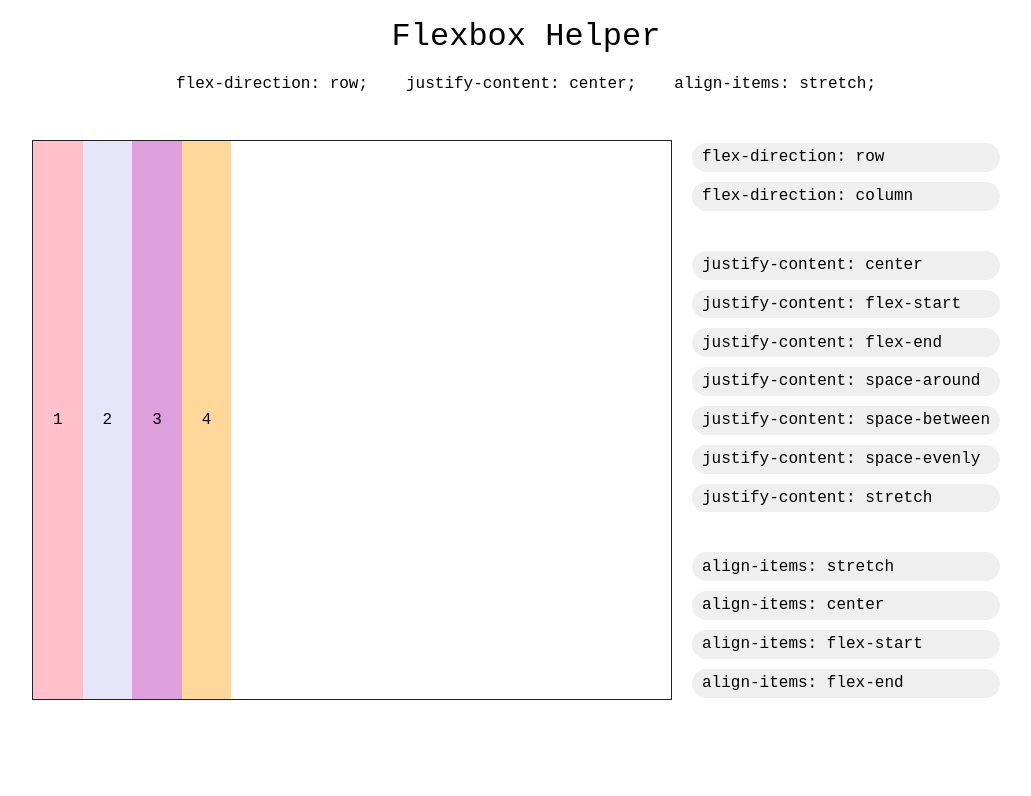
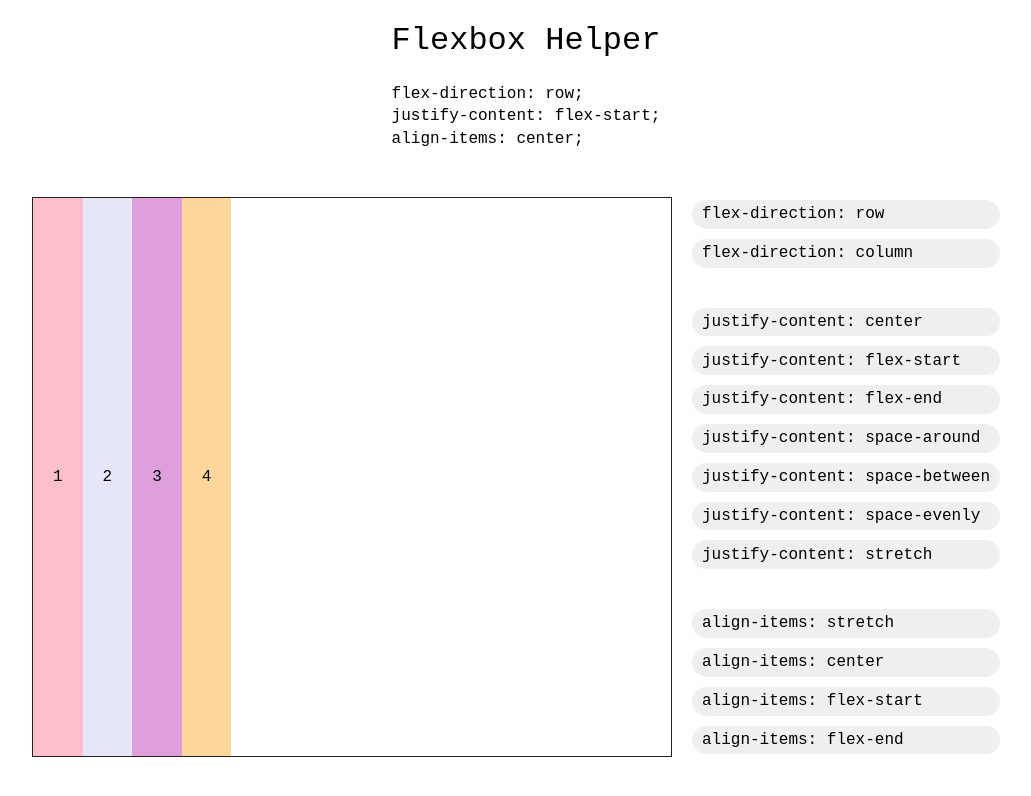
Before and after one commit to brandicameron/flexbox-helper, a plain HTML site: page index.html in a window 1280 px wide. Both pictures are taken after a click on the button "justify-content: flex-start". Shown: the whole page, without its empty margins (114-1145 px from the left). Drawn offline with Linux system fonts and the light colour scheme.

Commit message:
added current settings update

```diff
--- a/css/main.css
+++ b/css/main.css
@@ -2,7 +2,7 @@
   margin: 0;
   padding: 0;
   box-sizing: border-box;
-  font-family: "Courier New", Courier, monospace;
+  font-family: 'Courier New', Courier, monospace;
 }
 
 main {
@@ -17,22 +17,27 @@ h1 {
   justify-content: center;
   align-items: center;
   font-weight: lighter;
-  height: 4vh;
+  height: 5vh;
 }
 
-.settings {
+.current-settings {
   display: flex;
-  justify-content: space-between;
-  width: 75vw;
-  max-width: 700px;
+  flex-direction: column;
+  /* justify-content: space-between; */
+  align-content: center;
+  width: 95vw;
+  max-width: 900px;
   margin: 0 auto 30px auto;
   flex-wrap: wrap;
+}
+
+.current-settings p {
+  margin: 2px 0;
 }
 
 .container {
   width: 50vw;
   height: 70vh;
-  /* height: 585px; */
   display: flex;
   flex-direction: row;
   justify-content: center;
--- a/index.html
+++ b/index.html
@@ -15,10 +15,10 @@
   </head>
 
   <h1>Flexbox Helper</h1>
-  <div class="settings">
-    <p>flex-direction: <span class="flex-direction">row</span>;</p>
-    <p>justify-content: <span class="justify-content">center</span>;</p>
-    <p>align-items: <span class="align-items">stretch</span>;</p>
+  <div class="current-settings">
+    <p class="flex-direction">flex-direction: row;</p>
+    <p class="justify-content">justify-content: center;</p>
+    <p class="align-items">align-items: center;</p>
   </div>
 
   <main>
--- a/js/main.js
+++ b/js/main.js
@@ -1,24 +1,38 @@
 gsap.registerPlugin(Flip);
 
-const controls = document.querySelector(".controls");
+const controls = document.querySelector('.controls');
 
-function flex(e) {
-  const flexContainer = document.querySelector(".container");
-  const state = Flip.getState(".item");
-  const settings = document.querySelector(".settings");
-
-  let flexProp = e.target.parentElement.dataset.prop;
+function changeFlexValues(e) {
+  const flexContainer = document.querySelector('.container');
+  const state = Flip.getState('.item');
+  const flexProp = e.target.parentElement.dataset.prop;
   flexContainer.style[flexProp] = e.target.value;
-
-  // if (flexProp === "justifyContent") {
-  //   settings.textContent = `justify-content: ${e.target.value}`;
-  // }
 
   Flip.from(state, {
     absolute: true,
     duration: 0.4,
-    ease: "sine",
+    ease: 'sine',
   });
+
+  displayCurrentSettings(e, flexProp);
 }
 
-controls.addEventListener("click", flex);
+function displayCurrentSettings(e, property) {
+  let currentFlexDirection = document.querySelector('.flex-direction');
+  let currentJustifyContent = document.querySelector('.justify-content');
+  let currentAlignItems = document.querySelector('.align-items');
+
+  switch (property) {
+    case 'flexDirection':
+      currentFlexDirection.textContent = `flex-direction: ${e.target.value};`;
+      break;
+    case 'justifyContent':
+      currentJustifyContent.textContent = `justify-content: ${e.target.value};`;
+      break;
+    case 'alignItems':
+      currentAlignItems.textContent = `align-items: ${e.target.value};`;
+      break;
+  }
+}
+
+controls.addEventListener('click', changeFlexValues);
```
